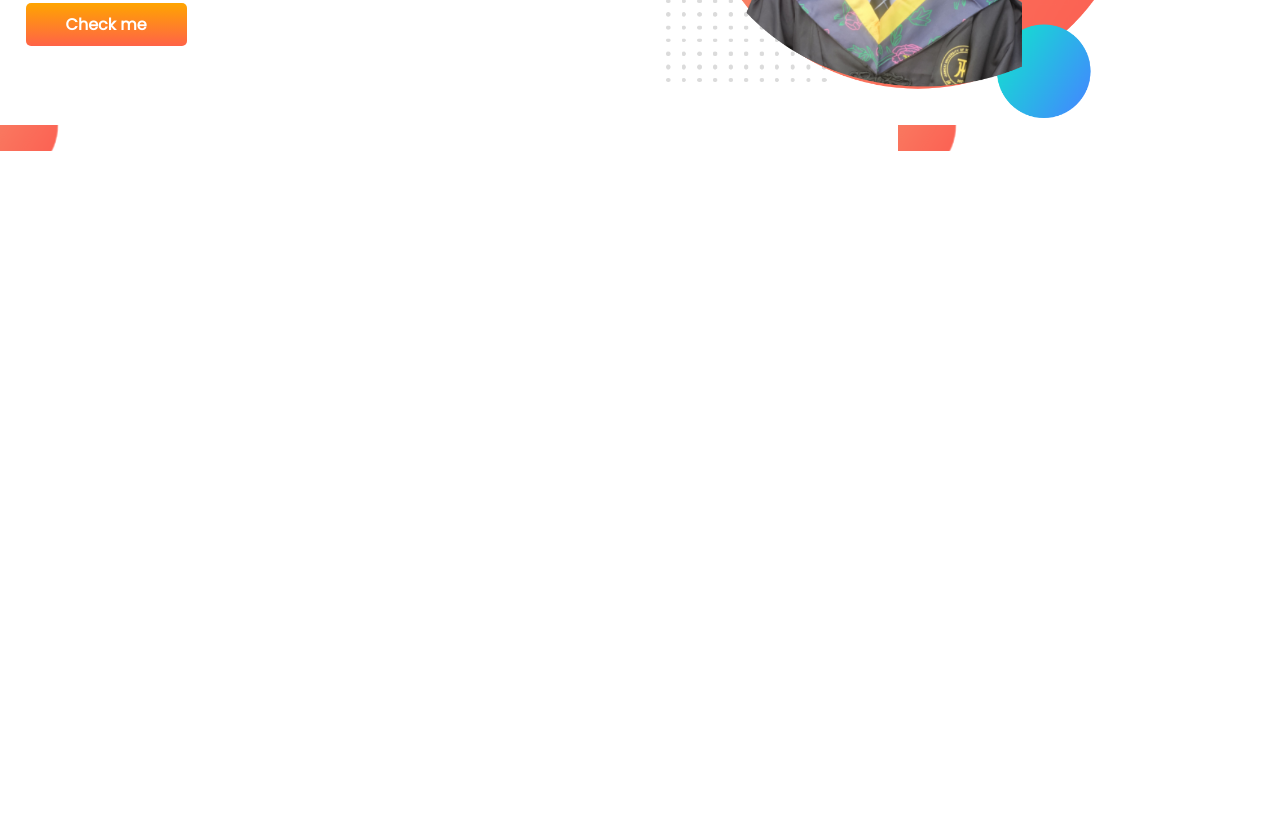
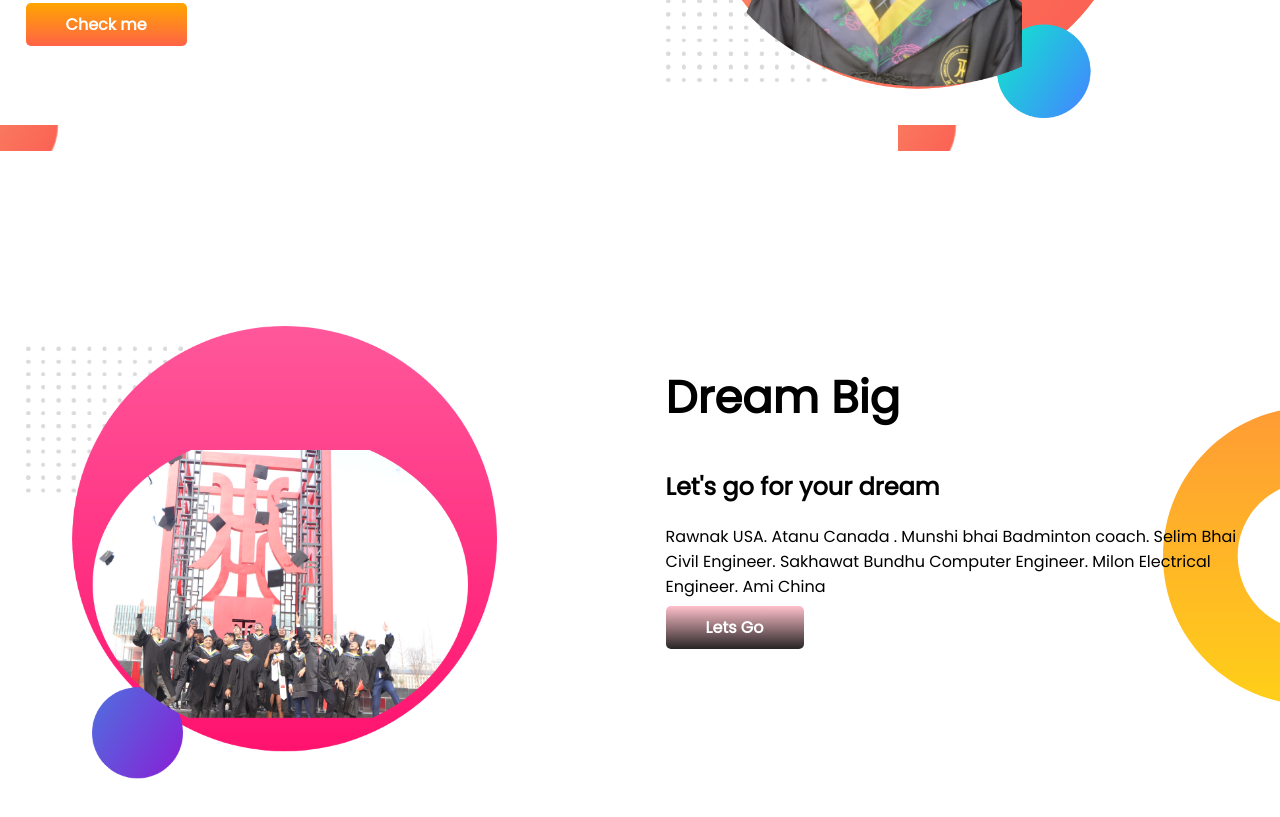
Before and after one commit to sazedul1998/developer-portfolio, a plain HTML site: page index.html in a window 1280 px wide. Shown: the part 375-1192 px from the top of the page. Before the commit the page ends 800 px from the top, so only its background shows below. Drawn offline with Linux system fonts and the light colour scheme.

Commit message:
dream add

```diff
--- a/index.html
+++ b/index.html
@@ -28,6 +28,21 @@
         </div>
     </section>
 
+    <section class="dream-big">
+        <div class="half-width">
+            <img src="/images/group.png" alt="">
+        </div>
+
+        <div class="half-width">
+            <h1>Dream Big</h1>
+            <h2>Let's go for your dream</h2>
+            <p>Rawnak USA. Atanu Canada . Munshi bhai Badminton coach. Selim Bhai Civil Engineer. Sakhawat Bundhu
+                Computer Engineer. Milon Electrical Engineer. Ami China</p>
+            <a class="link2-button" target="_blank" href="https://en.wikipedia.org/wiki/World">Lets Go</a>
+        </div>
+
+    </section>
+
 </body>
 
 </html>
--- a/style.css
+++ b/style.css
@@ -13,6 +13,7 @@ h1 {
 
 section {
     display: flex;
+    margin-bottom: 150px;
 }
 
 .half-width {
@@ -37,3 +38,18 @@ section {
     background-image: url(images/top-banner.png);
     background-repeat: none;
 }
+
+.link2-button {
+    text-decoration: none;
+    background-image: linear-gradient(pink, rgb(39, 37, 37));
+    color: white;
+    font-weight: 700;
+    padding: 10px 40px;
+    border-radius: 5px;
+}
+
+.dream-big {
+    background-image: url(images/dream-bg.png);
+    background-repeat: no-repeat;
+    background-position: right;
+}
```
